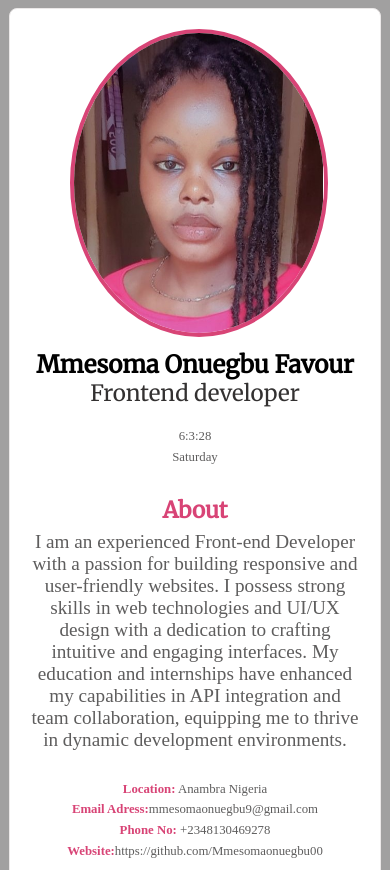
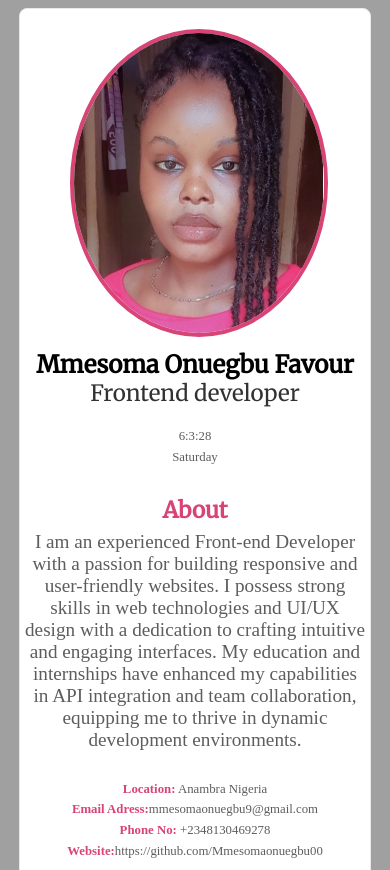
Before and after one commit to Mmesomaonuegbu00/profile-card, a plain HTML site: page index.html in a window 390 px wide. Shown: the top 870 px of the page. Drawn offline with nearby package versions, Linux system fonts and the light colour scheme.

Commit message:
made changes

```diff
--- a/style.css
+++ b/style.css
@@ -1,4 +1,5 @@
 @import url('https://fonts.googleapis.com/css2?family=Merriweather:wght@400&display=swap');
+
 body {
     background: rgb(161, 160, 160);
 
@@ -10,9 +11,9 @@ body {
     align-items: center;
     text-align: center;
     width: 35%;
-    min-width: 330px;
+    min-width: 340px;
     height: 100%;
-    margin:auto;
+    margin: auto;
     background: #ffffff;
     border-radius: 8px;
     border: 1px solid rgb(235, 232, 232);
@@ -24,7 +25,7 @@ body {
 .profile-pics img {
     border-radius: 50%;
     width: 100%;
-    border: 4px solid  rgb(216, 68, 118);
+    border: 4px solid rgb(216, 68, 118);
 }
 
 .detail {
@@ -97,7 +98,7 @@ body {
 @media screen and (max-width: 990px) {
 
 
-    .email-adress  {
+    .email-adress {
         font-size: 1rem;
     }
 
@@ -106,8 +107,11 @@ body {
 
 @media screen and (max-width: 400px) {
 
+    .main {
+        padding: 20px 5px;
+    }
 
-    .email-adress  {
+    .email-adress {
         font-size: 0.8rem;
     }
 
```
